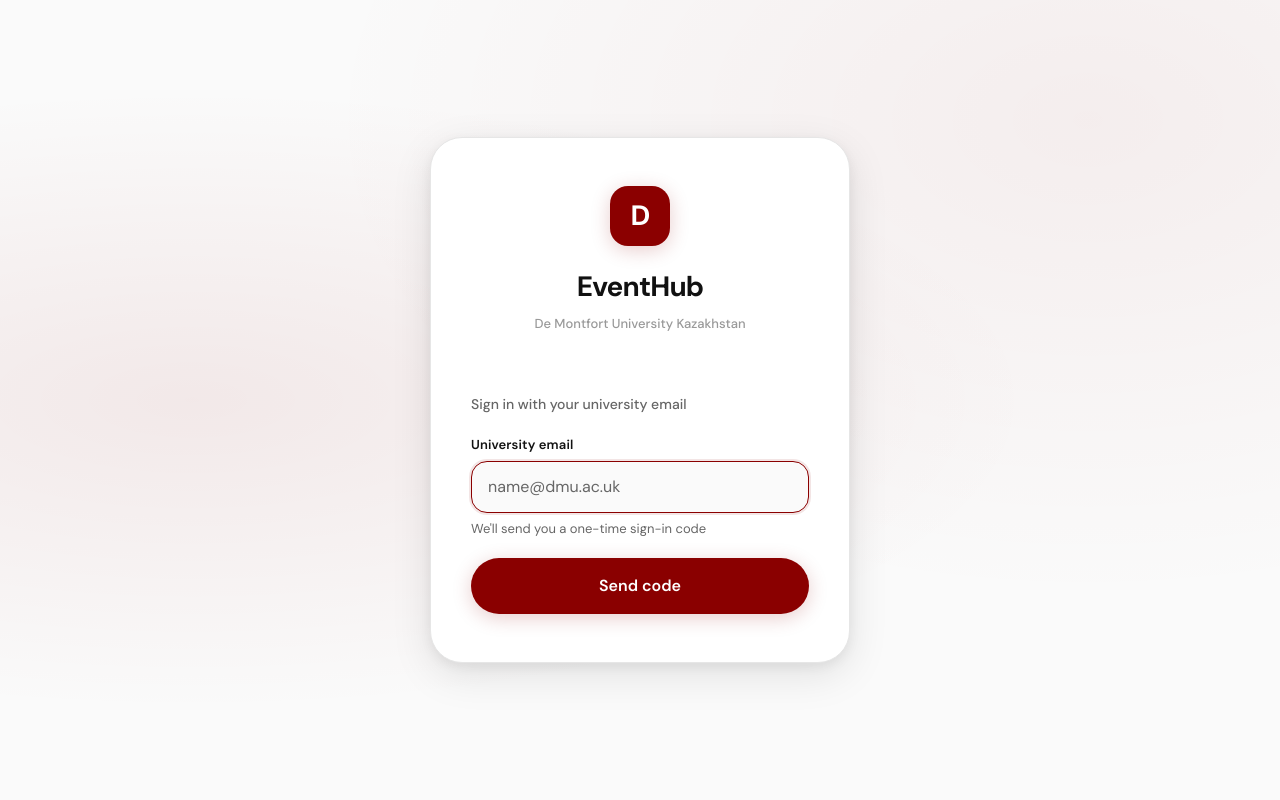
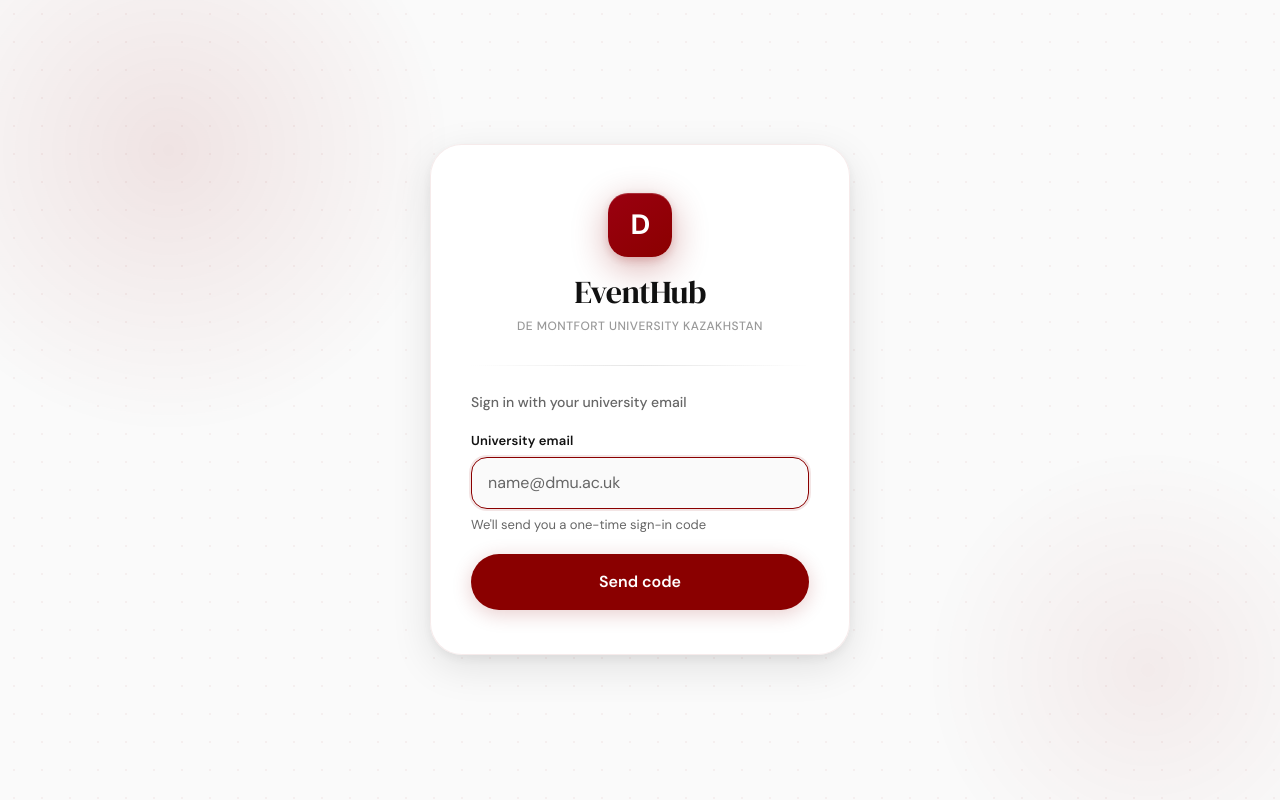
Before and after one commit to Ghostlygleam/EventHub, a React (Vite) app in the folder frontend/: page /login in a window 1280 px wide. Built offline with nearby package versions, Linux system fonts and the light colour scheme; no server answers.

Commit message:
feat: authentication pages with token expiry and UX polish [FE-02]

```diff
--- a/frontend/src/App.tsx
+++ b/frontend/src/App.tsx
@@ -1,6 +1,7 @@
-import { type ReactNode } from 'react'
+import { type ReactNode, useEffect } from 'react'
 import { Routes, Route, Navigate } from 'react-router-dom'
 import { useAuth } from './hooks/useAuth'
+import { isTokenExpired } from './lib/token'
 
 import LoginPage from './pages/LoginPage'
 import VerifyPage from './pages/VerifyPage'
@@ -11,8 +12,19 @@ import OrganiserPage from './pages/OrganiserPage'
 import AdminPage from './pages/AdminPage'
 
 function ProtectedRoute({ children }: { children: ReactNode }) {
-  const { token } = useAuth()
-  return token ? <>{children}</> : <Navigate to="/login" replace />
+  const { token, logout } = useAuth()
+
+  useEffect(() => {
+    if (token && isTokenExpired(token)) {
+      logout()
+    }
+  }, [token, logout])
+
+  if (!token || isTokenExpired(token)) {
+    return <Navigate to="/login" replace />
+  }
+
+  return <>{children}</>
 }
 
 export default function App() {
--- a/frontend/src/components/auth/OTPInput.tsx
+++ b/frontend/src/components/auth/OTPInput.tsx
@@ -7,6 +7,7 @@ interface OTPInputProps {
   length?: number
   error?: boolean
   disabled?: boolean
+  success?: boolean
 }
 
 export default function OTPInput({
@@ -15,6 +16,7 @@ export default function OTPInput({
   length = 6,
   error = false,
   disabled = false,
+  success = false,
 }: OTPInputProps) {
   const inputsRef = useRef<(HTMLInputElement | null)[]>([])
 
@@ -49,13 +51,18 @@ export default function OTPInput({
   }
 
   return (
-    <div className={[styles.row, error ? styles.shake : ''].filter(Boolean).join(' ')}>
+    <div
+      className={[
+        styles.row,
+        error ? styles.shake : '',
+      ]
+        .filter(Boolean)
+        .join(' ')}
+    >
       {digits.map((digit, i) => (
         <input
           key={i}
-          ref={el => {
-            inputsRef.current[i] = el
-          }}
+          ref={el => { inputsRef.current[i] = el }}
           type="text"
           inputMode="numeric"
           maxLength={1}
@@ -64,11 +71,12 @@ export default function OTPInput({
           onKeyDown={e => handleKeyDown(i, e)}
           onPaste={handlePaste}
           onFocus={e => e.target.select()}
-          disabled={disabled}
+          disabled={disabled || success}
           className={[
             styles.box,
-            error ? styles.errorBox : '',
-            digit ? styles.filled : '',
+            success && digit ? styles.successBox : '',
+            error && !success ? styles.errorBox : '',
+            digit && !success && !error ? styles.filled : '',
           ]
             .filter(Boolean)
             .join(' ')}
--- a/frontend/src/lib/auth-context.tsx
+++ b/frontend/src/lib/auth-context.tsx
@@ -1,4 +1,5 @@
 import { createContext, useContext, useState, useCallback, type ReactNode } from 'react'
+import { isTokenExpired } from './token'
 
 export interface User {
   id: string
@@ -15,9 +16,25 @@ interface AuthContextValue {
 
 const AuthContext = createContext<AuthContextValue | null>(null)
 
+function clearStorage() {
+  localStorage.removeItem('token')
+  localStorage.removeItem('user')
+}
+
 export function AuthProvider({ children }: { children: ReactNode }) {
-  const [token, setToken] = useState<string | null>(() => localStorage.getItem('token'))
+  const [token, setToken] = useState<string | null>(() => {
+    const stored = localStorage.getItem('token')
+    if (!stored) return null
+    if (isTokenExpired(stored)) {
+      clearStorage()
+      return null
+    }
+    return stored
+  })
+
   const [user, setUser] = useState<User | null>(() => {
+    const storedToken = localStorage.getItem('token')
+    if (!storedToken || isTokenExpired(storedToken)) return null
     const stored = localStorage.getItem('user')
     return stored ? (JSON.parse(stored) as User) : null
   })
@@ -30,8 +47,7 @@ export function AuthProvider({ children }: { children: ReactNode }) {
   }, [])
 
   const logout = useCallback(() => {
-    localStorage.removeItem('token')
-    localStorage.removeItem('user')
+    clearStorage()
     setToken(null)
     setUser(null)
   }, [])
--- /dev/null
+++ b/frontend/src/lib/token.ts
@@ -0,0 +1,22 @@
+/** Decode JWT payload without external deps using atob */
+function decodePayload(token: string): Record<string, unknown> | null {
+  try {
+    const base64 = token.split('.')[1].replace(/-/g, '+').replace(/_/g, '/')
+    return JSON.parse(atob(base64)) as Record<string, unknown>
+  } catch {
+    return null
+  }
+}
+
+export function isTokenExpired(token: string): boolean {
+  const payload = decodePayload(token)
+  if (!payload || typeof payload.exp !== 'number') return true
+  return Date.now() >= payload.exp * 1000
+}
+
+/** Returns seconds until token expires, or 0 if already expired */
+export function tokenSecondsLeft(token: string): number {
+  const payload = decodePayload(token)
+  if (!payload || typeof payload.exp !== 'number') return 0
+  return Math.max(0, Math.floor((payload.exp * 1000 - Date.now()) / 1000))
+}
--- a/frontend/src/pages/LoginPage.module.css
+++ b/frontend/src/pages/LoginPage.module.css
@@ -4,27 +4,165 @@
   align-items: center;
   justify-content: center;
   padding: 24px 16px;
-  background:
-    radial-gradient(ellipse at 15% 50%, rgba(139, 0, 0, 0.07) 0%, transparent 55%),
-    radial-gradient(ellipse at 85% 15%, rgba(139, 0, 0, 0.05) 0%, transparent 50%),
-    var(--surface);
+  position: relative;
+  overflow: hidden;
+  background: var(--surface);
 }
 
+/* Dot grid texture */
+.page::before {
+  content: '';
+  position: fixed;
+  inset: 0;
+  background-image: radial-gradient(circle, rgba(139, 0, 0, 0.045) 1px, transparent 1px);
+  background-size: 28px 28px;
+  pointer-events: none;
+  z-index: 0;
+}
+
+/* Ambient crimson blobs */
+.blob {
+  position: fixed;
+  border-radius: 50%;
+  pointer-events: none;
+  z-index: 0;
+}
+
+.blob1 {
+  width: 560px;
+  height: 560px;
+  background: radial-gradient(circle, rgba(139, 0, 0, 0.09) 0%, transparent 70%);
+  top: -140px;
+  left: -120px;
+  animation: float1 14s ease-in-out infinite alternate;
+}
+
+.blob2 {
+  width: 440px;
+  height: 440px;
+  background: radial-gradient(circle, rgba(139, 0, 0, 0.06) 0%, transparent 70%);
+  bottom: -100px;
+  right: -100px;
+  animation: float2 11s ease-in-out infinite alternate;
+}
+
+@keyframes float1 {
+  from { transform: translate(0, 0) scale(1); }
+  to   { transform: translate(28px, 32px) scale(1.07); }
+}
+
+@keyframes float2 {
+  from { transform: translate(0, 0) scale(1); }
+  to   { transform: translate(-24px, -20px) scale(1.05); }
+}
+
+/* Card */
 .card {
+  position: relative;
+  z-index: 1;
   width: 100%;
   max-width: 420px;
-  background: var(--white);
+  background: rgba(255, 255, 255, 0.94);
+  backdrop-filter: blur(24px);
+  -webkit-backdrop-filter: blur(24px);
   border-radius: var(--radius-xl);
-  box-shadow: var(--shadow-lg);
-  padding: 48px 40px;
-  border: 1px solid hsl(var(--border));
-  animation: slideUp 0.35s cubic-bezier(0.4, 0, 0.2, 1);
+  box-shadow:
+    var(--shadow-lg),
+    0 0 0 1px rgba(255, 255, 255, 0.85) inset,
+    0 1px 0 rgba(255, 255, 255, 1) inset;
+  padding: 48px 40px 44px;
+  border: 1px solid rgba(139, 0, 0, 0.08);
+  animation: cardEnter 0.55s cubic-bezier(0.34, 1.56, 0.64, 1) both;
 }
 
-@keyframes slideUp {
+@keyframes cardEnter {
   from {
     opacity: 0;
-    transform: translateY(20px);
+    transform: translateY(28px) scale(0.96);
+  }
+  to {
+    opacity: 1;
+    transform: translateY(0) scale(1);
+  }
+}
+
+/* Header */
+.header {
+  text-align: center;
+  margin-bottom: 30px;
+}
+
+.logoWrap {
+  display: flex;
+  justify-content: center;
+  margin-bottom: 18px;
+  animation: fadeUp 0.4s ease 0.12s both;
+}
+
+.logo {
+  width: 64px;
+  height: 64px;
+  background: linear-gradient(145deg, #9a0010, #8b0000);
+  border-radius: 20px;
+  display: flex;
+  align-items: center;
+  justify-content: center;
+  color: white;
+  font-size: 28px;
+  font-weight: 800;
+  letter-spacing: -0.03em;
+  box-shadow:
+    0 10px 36px rgba(139, 0, 0, 0.32),
+    0 3px 10px rgba(139, 0, 0, 0.18),
+    0 1px 0 rgba(255, 255, 255, 0.18) inset;
+}
+
+.title {
+  font-family: 'DM Serif Display', serif;
+  font-size: 32px;
+  font-weight: 400;
+  color: var(--text-primary);
+  letter-spacing: -0.02em;
+  line-height: 1.1;
+  margin-bottom: 7px;
+  animation: fadeUp 0.4s ease 0.18s both;
+}
+
+.university {
+  font-size: 12px;
+  color: var(--text-muted);
+  font-weight: 500;
+  letter-spacing: 0.04em;
+  text-transform: uppercase;
+  animation: fadeUp 0.4s ease 0.23s both;
+}
+
+/* Divider */
+.divider {
+  height: 1px;
+  background: linear-gradient(to right, transparent, hsl(var(--border)), transparent);
+  margin-bottom: 26px;
+  animation: fadeUp 0.4s ease 0.28s both;
+}
+
+/* Prompt */
+.prompt {
+  font-size: 14px;
+  font-weight: 500;
+  color: var(--text-secondary);
+  margin-bottom: 18px;
+  animation: fadeUp 0.4s ease 0.32s both;
+}
+
+/* Form wrapper gets its own stagger */
+.formWrap {
+  animation: fadeUp 0.4s ease 0.36s both;
+}
+
+@keyframes fadeUp {
+  from {
+    opacity: 0;
+    transform: translateY(10px);
   }
   to {
     opacity: 1;
@@ -32,66 +170,20 @@
   }
 }
 
-.header {
-  text-align: center;
-  margin-bottom: 32px;
-}
-
-.logoWrap {
-  display: flex;
-  justify-content: center;
-  margin-bottom: 20px;
-}
-
-.logo {
-  width: 60px;
-  height: 60px;
-  background: var(--crimson);
-  border-radius: 18px;
-  display: flex;
-  align-items: center;
-  justify-content: center;
-  color: white;
-  font-size: 28px;
-  font-weight: 800;
-  box-shadow: var(--shadow-crimson);
-  letter-spacing: -0.03em;
-}
-
-.title {
-  font-size: 28px;
-  font-weight: 700;
-  color: var(--text-primary);
-  letter-spacing: -0.03em;
-  margin-bottom: 6px;
-}
-
-.university {
-  font-size: 13px;
-  color: var(--text-muted);
-  font-weight: 500;
-}
-
-.divider {
-  height: 1px;
-  background: var(--border);
-  margin-bottom: 28px;
-}
-
-.prompt {
-  font-size: 14px;
-  font-weight: 500;
-  color: var(--text-secondary);
-  margin-bottom: 20px;
-}
-
 @media (max-width: 480px) {
   .card {
-    padding: 36px 24px;
+    padding: 36px 24px 32px;
     border-radius: var(--radius-lg);
   }
 
   .title {
+    font-size: 28px;
+  }
+
+  .logo {
+    width: 56px;
+    height: 56px;
     font-size: 24px;
+    border-radius: 16px;
   }
 }
--- a/frontend/src/pages/LoginPage.tsx
+++ b/frontend/src/pages/LoginPage.tsx
@@ -4,6 +4,9 @@ import styles from './LoginPage.module.css'
 export default function LoginPage() {
   return (
     <div className={styles.page}>
+      <div className={`${styles.blob} ${styles.blob1}`} />
+      <div className={`${styles.blob} ${styles.blob2}`} />
+
       <div className={styles.card}>
         <header className={styles.header}>
           <div className={styles.logoWrap}>
@@ -16,7 +19,9 @@ export default function LoginPage() {
         <div className={styles.divider} />
 
         <p className={styles.prompt}>Sign in with your university email</p>
-        <LoginForm />
+        <div className={styles.formWrap}>
+          <LoginForm />
+        </div>
       </div>
     </div>
   )
```
Also changed, not shown: frontend/src/components/auth/OTPInput.module.css (+31 -21 lines), frontend/src/pages/VerifyPage.module.css (+187 -39 lines), frontend/src/pages/VerifyPage.tsx (+95 -22 lines).
